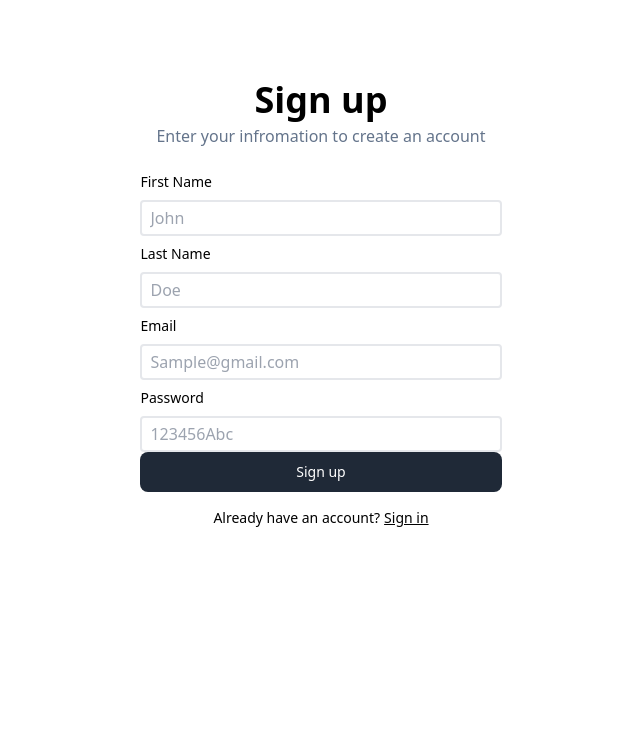
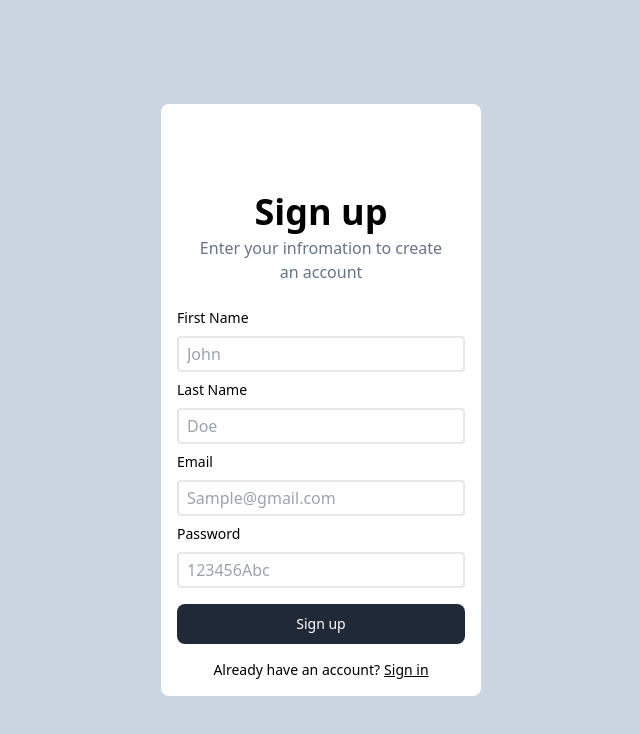
Before and after one commit to AbhishekR14/PayYourFren, a React (Vite) app in the folder frontend/: page / in a window 1280 px wide. Shown: the top 734 px of the page, without its empty margins (319-959 px from the left). Built offline with nearby package versions, Linux system fonts and the light colour scheme.

Commit message:
Update tailwind.config.js

```diff
--- a/frontend/tailwind.config.js
+++ b/frontend/tailwind.config.js
@@ -3,8 +3,8 @@ export default {
   content: [
     "./index.html",
     "./src/**/*.{js,ts,jsx,tsx}",
-    "./pages/**/*.{html,js,ts,jsx,tsx}}",
-    "./components/**/*.{html,js,ts,jsx,tsx}",
+    "./pages/**/*.{js,ts,jsx,tsx}",
+    "./components/**/*.{js,ts,jsx,tsx}",
   ],
   theme: {
     extend: {},
```
